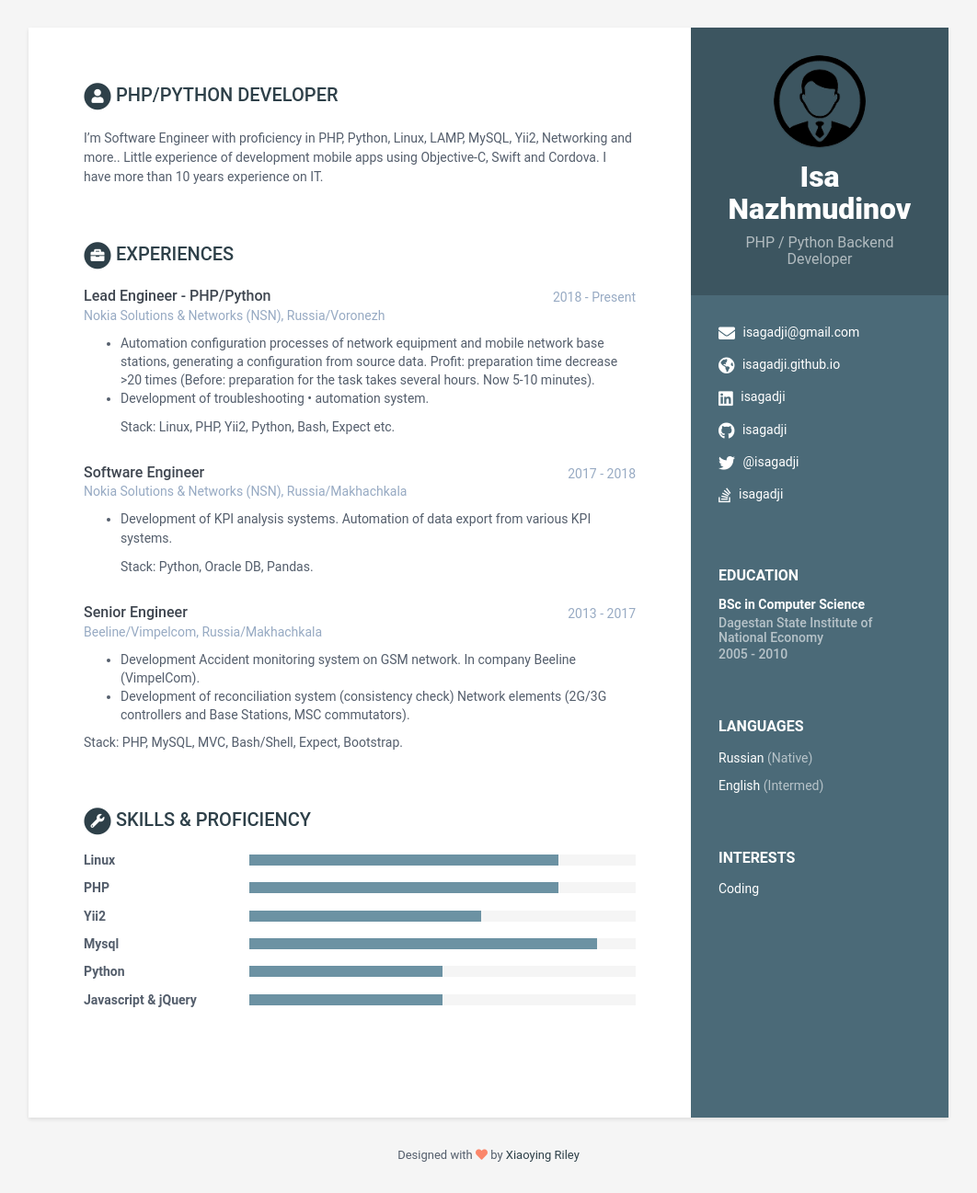
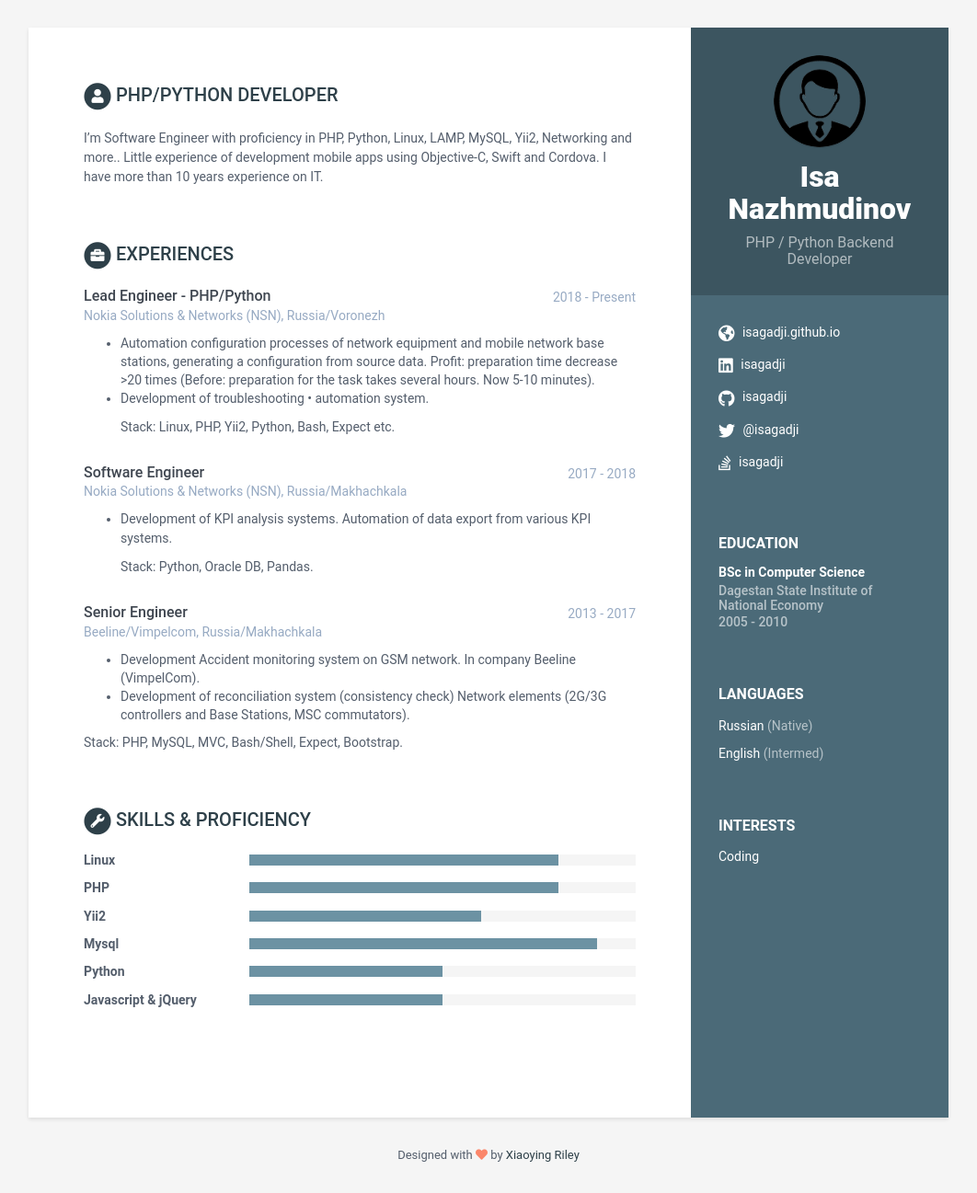
Before and after one commit to isagadji/isa, a Jekyll site: the page built from index.html, in a window 1280 px wide. Shown: the whole page at 92% size, without its empty margins (109-1171 px from the left). Built offline with Jekyll 4.4.1, drawn with Linux system fonts in a browser that asks for light colours.

Commit message:
Merge branch 'online-cv'
# Conflicts:
#	_config.yml

```diff
--- a/_data/data.yml
+++ b/_data/data.yml
@@ -12,7 +12,7 @@ sidebar:
     avatar: profile.png  #place a 100x100 picture inside /assets/images/ folder and provide the name of the file below
 
     # Sidebar links
-    email: isagadji@gmail.com
+    email: # isagadji@gmail.com
     phone:
     website: isagadji.github.io #do not add http://
     linkedin: isagadji
```
